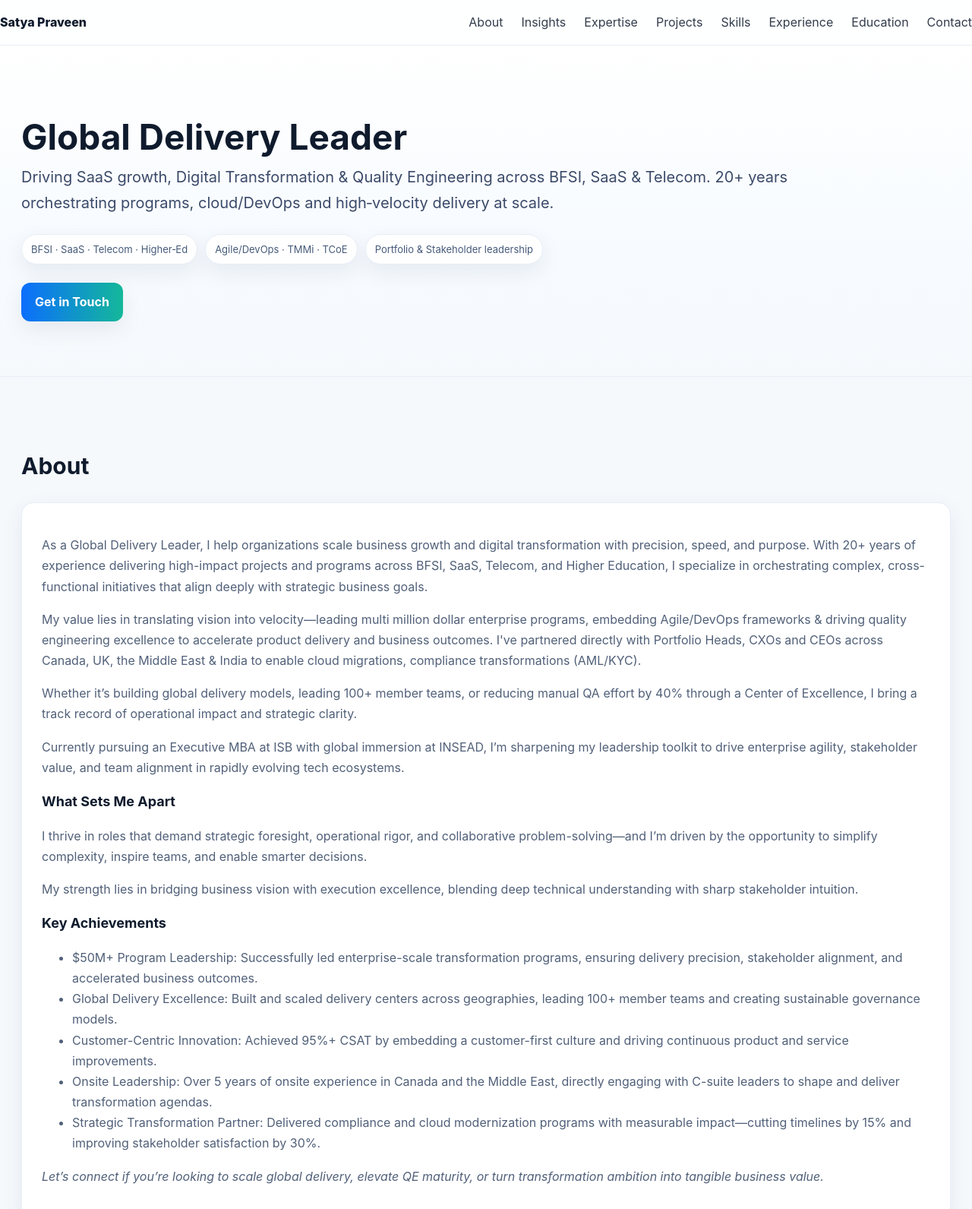
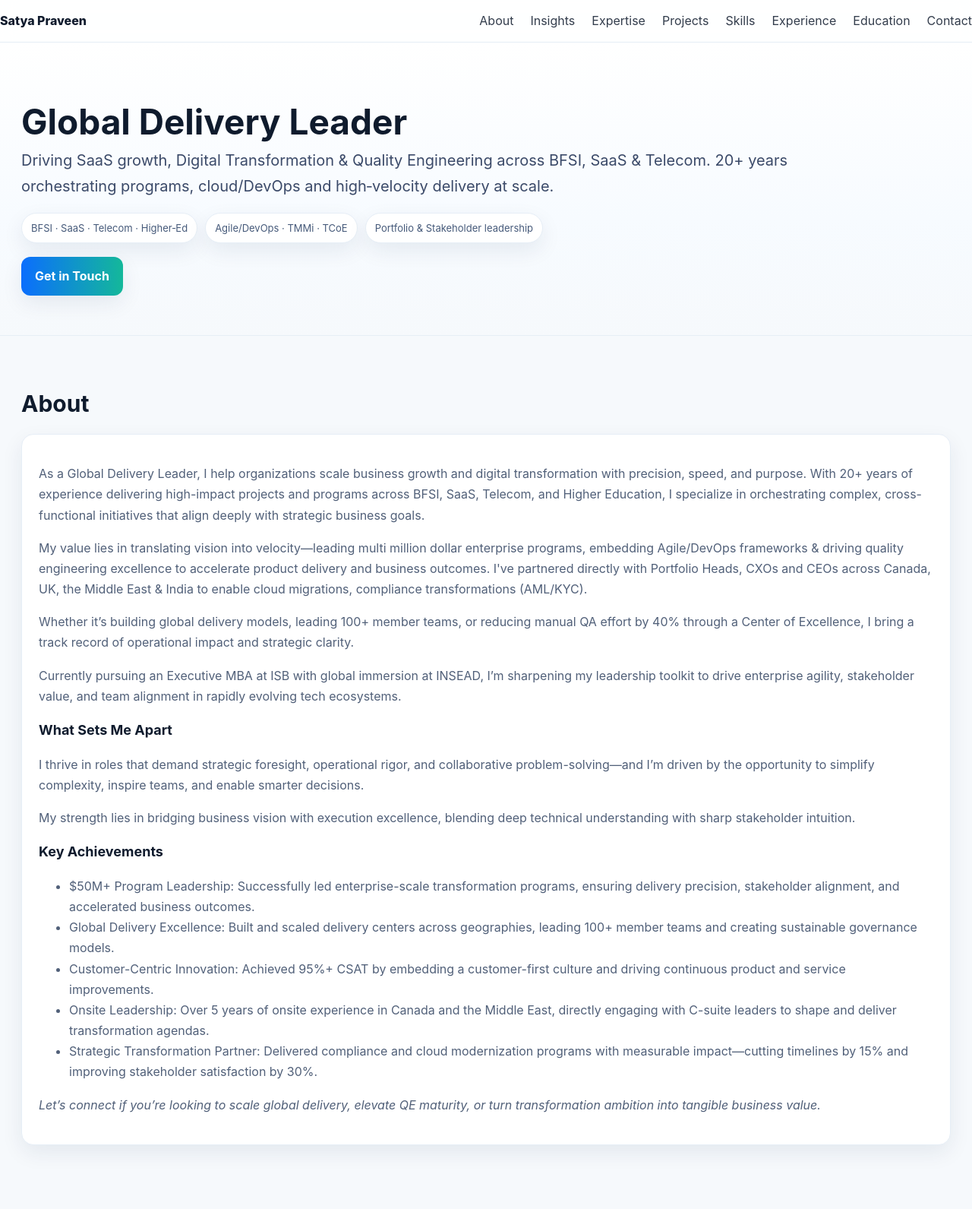
Before and after one commit to Satyapraveenv/Portfolio, a plain HTML site: page index.html in a window 1280 px wide. Shown: the top 1591 px of the page at 76% size. Drawn offline with Linux system fonts and the light colour scheme.

Commit message:
Add files via upload

```diff
--- a/index.html
+++ b/index.html
@@ -9,7 +9,7 @@
   --bg:#f6f9fc; --paper:#fff; --ink:#0f1b2d; --muted:#516079;
   --line:#e6eef6; --primary:#0b6efd; --accent:#14b89a;
   --shadow:0 10px 28px rgba(16,42,80,.08);
-  --maxw:1500px; /* a bit wider to reduce side gaps */
+  --maxw:1500px;
 }
 *{box-sizing:border-box}
 html{scroll-behavior:smooth}
@@ -20,40 +20,41 @@ a{color:var(--primary);text-decoration:none}
 
 header.navbar{position:sticky;top:0;z-index:50;background:rgba(255,255,255,.9);
   backdrop-filter:blur(10px);border-bottom:1px solid var(--line)}
-.nav-inner{display:flex;align-items:center;justify-content:space-between;gap:24px;padding:16px 0}
+.nav-inner{display:flex;align-items:center;justify-content:space-between;gap:24px;padding:14px 0}
 .brand{font-weight:800;color:var(--ink)}
-nav.nav-links{display:flex;gap:24px;flex-wrap:wrap}
+nav.nav-links{display:flex;gap:22px;flex-wrap:wrap}
 nav.nav-links a{color:var(--ink);opacity:.85}
 nav.nav-links a:hover{opacity:1;color:var(--primary)}
 
-.hero{padding:96px 0 72px;background:linear-gradient(180deg,#fff,#f7fbff 60%,#f6f9fc 100%);
+/* Compact spacing tweaks */
+.hero{padding:80px 0 52px;background:linear-gradient(180deg,#fff,#f7fbff 60%,#f6f9fc 100%);
   border-bottom:1px solid var(--line)}
-.hero h1{font-size:46px;line-height:1.08;margin:0 0 10px}
-.hero .lead{color:#3b4a69;font-size:20px;max-width:1050px;margin:0 0 24px}
-.badges{display:flex;gap:10px;flex-wrap:wrap;margin:10px 0 24px}
+.hero h1{font-size:46px;line-height:1.08;margin:0 0 8px}
+.hero .lead{color:#3b4a69;font-size:20px;max-width:1050px;margin:0 0 18px}
+.badges{display:flex;gap:10px;flex-wrap:wrap;margin:8px 0 18px}
 .badge{background:#fff;border:1px solid var(--line);border-radius:999px;padding:8px 12px;font-size:13px;color:#465a7a;box-shadow:var(--shadow)}
 .cta{display:inline-block;padding:12px 18px;border-radius:12px;font-weight:700;color:#fff;
   background:linear-gradient(90deg,var(--primary),var(--accent));box-shadow:var(--shadow)}
 
-section{padding:92px 0} /* a little more breathing room */
-h2{font-size:30px;margin:0 0 22px}
-.grid{display:grid;gap:26px}
+section{padding:64px 0} /* was 92px */
+h2{font-size:30px;margin:0 0 14px} /* tighter heading spacing */
+.grid{display:grid;gap:20px} /* was 26px */
 .grid.cols-3{grid-template-columns:repeat(3,1fr)}
 .grid.cols-2{grid-template-columns:repeat(2,1fr)}
 @media(max-width:1200px){.grid.cols-3{grid-template-columns:1fr 1fr}}
 @media(max-width:780px){.grid.cols-3,.grid.cols-2{grid-template-columns:1fr}.hero h1{font-size:36px}}
 
-.card{background:var(--paper);border:1px solid var(--line);border-radius:16px;padding:26px;box-shadow:var(--shadow)}
-.card h3{margin:0 0 12px;font-size:18px}
+.card{background:var(--paper);border:1px solid var(--line);border-radius:16px;padding:22px;box-shadow:var(--shadow)} /* was 26px */
+.card h3{margin:0 0 8px;font-size:18px}
 .muted{color:var(--muted);font-size:16px}
 
-.skill{margin:18px 0}
-.skill .label{color:var(--muted);font-size:16px;margin-bottom:10px}
+.skill{margin:14px 0} /* was 18px */
+.skill .label{color:var(--muted);font-size:16px;margin-bottom:8px}
 .bar{height:12px;background:#edf3fb;border:1px solid var(--line);border-radius:999px;overflow:hidden}
 .fill{height:100%;background:linear-gradient(90deg,var(--primary),var(--accent))}
 .fill[data-w="90"]{width:90%}
 
-footer{padding:40px 0;border-top:1px solid var(--line);color:#5a6a88}
+footer{padding:32px 0;border-top:1px solid var(--line);color:#5a6a88}
 </style>
 </head>
 <body id="top">
```
